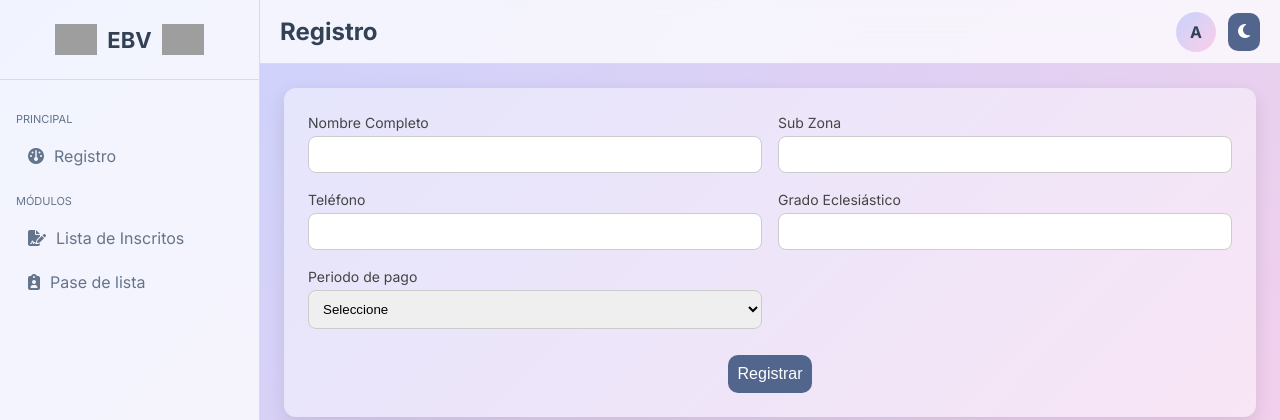
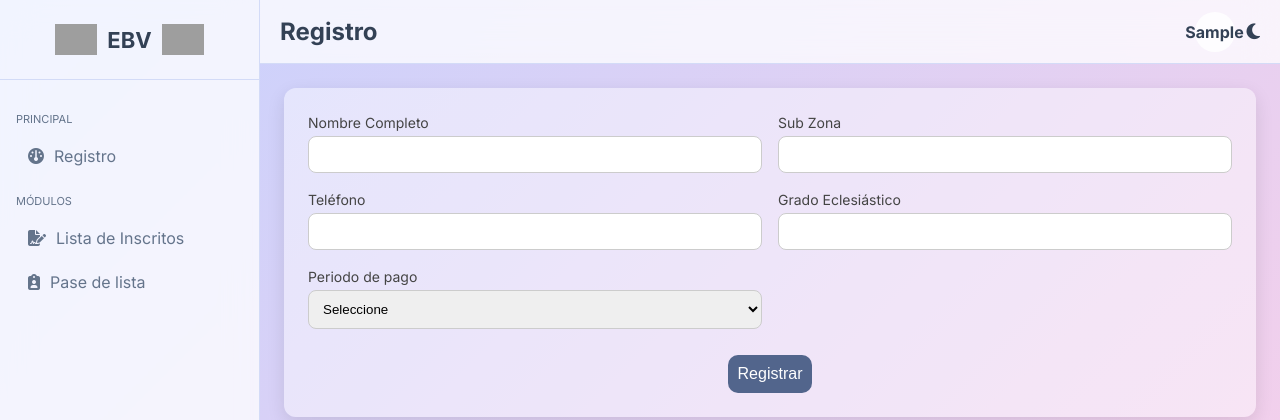
Before and after one commit to AgsRobert08/Project-MIEPI-Version-1, a Django app: template templates/miepi/dashboard.html in a window 1280 px wide. Shown: the top 420 px of the page. Run offline with Django 5.2, Linux system fonts and the light colour scheme; the template is opened without the code that fills it: most values are stand-ins (such as "Sample title", 1, 10 or a date in 2020); grey boxes are pictures that could not be loaded.

Commit message:
cambios en el icono

```diff
--- a/templates/miepi/base.html
+++ b/templates/miepi/base.html
@@ -173,6 +173,32 @@ border-top:1px solid var(--border-main);
 background:var(--bg-glass);
 }
 button{background:none;border:none;font-size:18px;cursor:pointer}
+
+/* Perfil */
+.profile {
+  display: flex;
+  align-items: center;
+  gap: 12px;
+}
+
+/* Avatar del usuario */
+.avatar {
+  width: 40px;
+  height: 40px;
+  border-radius: 50%;
+  background: var(--bg-card); /* puedes usar un gradiente si quieres */
+  display: flex;
+  align-items: center;
+  justify-content: center;
+  font-weight: 700;
+  color: var(--text-main);
+  font-size: 16px;
+}
+
+/* Botón de tema sin fondo ni borde */
+.profile button i {
+  font-size: 18px;
+}
 </style>
 </head>
 
@@ -210,9 +236,12 @@ EBV
 <header>
   <h2>{% block header_title %}Pase de Lista{% endblock %}</h2>
   <div class="profile">
-<div class="avatar">A</div>
-<button onclick="toggleTheme()">
-<i id="themeIcon" class="fa-solid fa-moon"></i>
+    <!-- Avatar con inicial del usuario -->
+    <div class="avatar">{{ usuario_inicial }}</div>
+
+    <!-- Botón de tema sin fondo -->
+    <button onclick="toggleTheme()" style="background:none;padding:0;margin:0;border:none;cursor:pointer;">
+      <i id="themeIcon" class="fa-solid fa-moon" style="color:var(--text-main);"></i>
     </button>
   </div>
 </header>
@@ -273,10 +302,11 @@ function toggleTheme(){
   document.documentElement.classList.toggle("dark");
 
   if(document.documentElement.classList.contains("dark")){
-icon.className="fa-solid fa-sun";
-}else{
-icon.className="fa-solid fa-moon";
-icon.style.color="#334155";
+    icon.className = "fa-solid fa-sun";
+    icon.style.color = "#ffffff";
+  } else {
+    icon.className = "fa-solid fa-moon";
+    icon.style.color = "var(--text-main)";
   }
 }
 </script>
```
Lines whose indentation alone changed are shown as unchanged.
